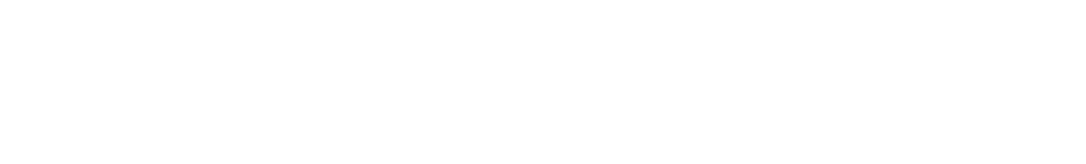
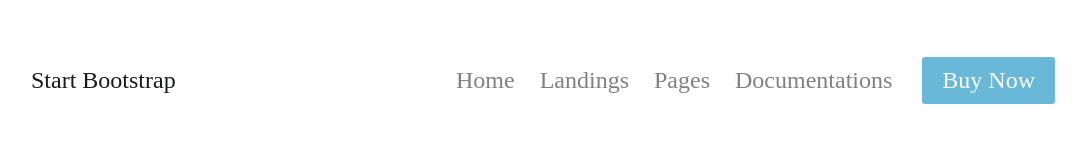
Before and after one commit to nurlanmursalli11/branch, a plain HTML site: page index.html in a window 1280 px wide. Shown: the whole page, without its empty margins (97-1183 px from the left). Drawn offline with Linux system fonts and the light colour scheme.

Commit message:
header completed

```diff
--- a/index.html
+++ b/index.html
@@ -8,5 +8,24 @@
 </head>
 <body>
 
+    <!-- header - me - start -->
+    <header>
+        <nav>
+            <div class="logo">
+                <span>Start Bootstrap</span>
+            </div>
+
+            <div class="links">
+                <ul>
+                    <li><a href="#home">Home</a></li>
+                    <li><a href="#landings">Landings</a></li>
+                    <li><a href="#pages">Pages</a></li>
+                    <li><a href="#documentations">Documentations</a></li>
+                </ul>
+                <a href="#" class="btn">Buy Now</a>
+            </div>
+        </nav>
+    </header>
+    <!-- header - me - end -->
 </body>
 </html>
--- a/styles.css
+++ b/styles.css
@@ -0,0 +1,51 @@
+
+*{
+    margin: 0;
+    padding: 0;
+    box-sizing: border-box;
+    font-size: 24px;
+}
+
+/* header - me - start */
+header{
+    width: 100vw;
+    height: 20vh;
+
+    display: flex;
+    justify-content: center;
+}
+nav{
+    display: flex;
+    justify-content: space-between;
+    width: 80%;
+    height: 100%;
+    align-items: center;
+}
+.links{
+    display: flex;
+    gap: 30px;
+    align-items: center;
+}
+ul{
+    display: flex;
+    list-style-type: none;
+    gap: 25px;
+}
+a{
+    text-decoration: none;
+    color: gray;
+}
+.logo{
+    color: rgb(25, 26, 27);
+}
+.btn{
+    color:white;
+    padding: 10px 20px;
+    background-color: rgb(105, 184, 215);
+    border-radius: 3px;
+}
+.btn:hover{
+ background-color: rgb(108 , 192, 223);
+}
+
+/* header - me - end */
```
